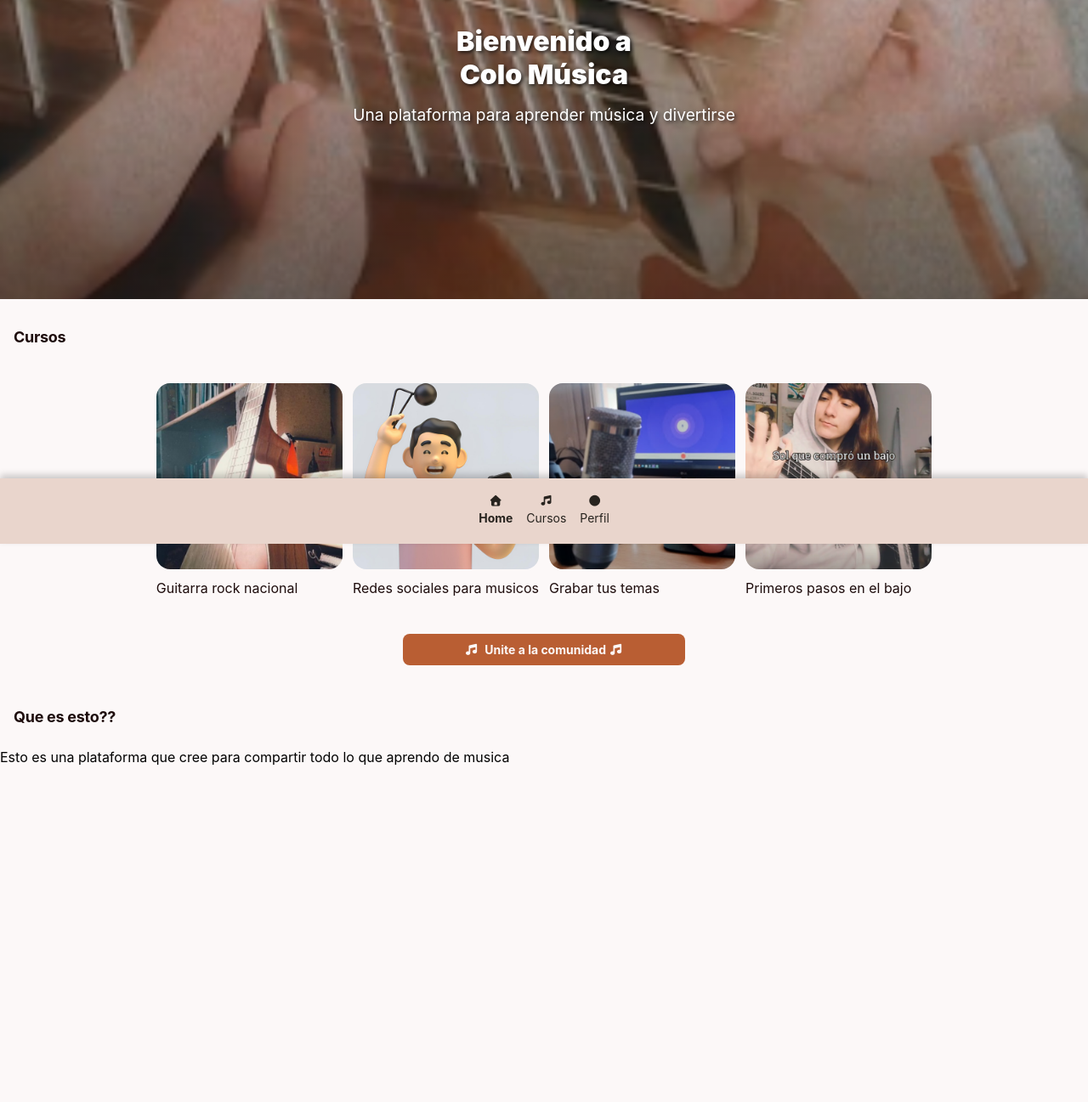
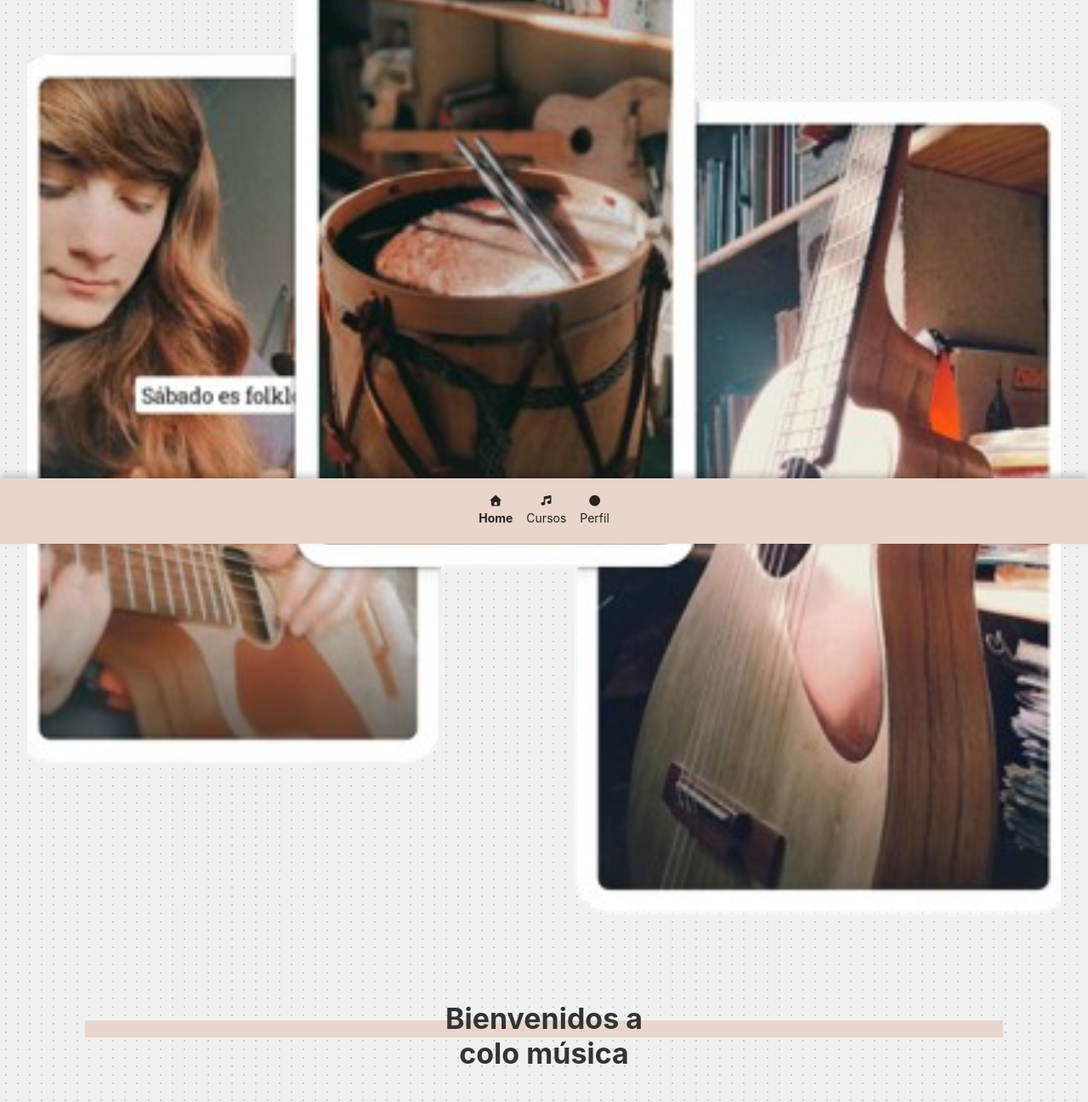
Before and after one commit to Colixx/coloVitaleMusica, a plain HTML site: page index.html in a window 1280 px wide. Shown: the part 160-1457 px from the top of the page at 85% size. Before the commit the page ends 1177 px from the top, so only its background shows below. Drawn offline with Linux system fonts and the light colour scheme.

Commit message:
cambie el inicio por las tres fotitos

```diff
--- a/index.html
+++ b/index.html
@@ -12,11 +12,18 @@
 </head>
 <body>
 
-  <div class="hero">
+<!--
+<div class="hero">
     <div class="text-container">
         <h1>Bienvenido a <br> Colo Música</h1>
         <h2>Una plataforma para aprender música y divertirse</h2>
     </div>
+</div>
+-->
+
+<div class="inicio">
+  <img src="img/fondo.png" alt="" class="imagen-centrada">
+  <h1>Bienvenidos a<br>colo música</h1>
 </div>
 
   <h3>Cursos</h3>
--- a/styles.css
+++ b/styles.css
@@ -1,6 +1,8 @@
 body {
     font-family:  Inter, "Noto Sans", sans-serif; /* Define la tipografía principal del sitio */
-    background-color: #fcf8f8; /* Color de fondo de la página */
+    background-color: #f0f0f0;
+    background-image: radial-gradient(circle, #ccc 1px, transparent 1px);
+    background-size: 14px 10px; /* Tamaño del patrón de puntos */
     margin: 0; /* Elimina el margen por defecto del body */
     padding: 0; /* Elimina el padding por defecto del body */
     display: flex; /* Usa flexbox para organizar el contenido */
@@ -10,7 +12,7 @@ body {
 }
 
 
-.hero {
+.hsero {
     display: flex; /* Usa flexbox para organizar el contenido */
     flex-direction: column; /* Los elementos se apilan verticalmente */
     justify-content: center; /* Centra el contenido verticalmente */
@@ -25,18 +27,63 @@ body {
     color: white; /* Color del texto blanco */
 }
 
-.hero h1 {
+.hsero h1 {
     font-size: 2.25rem; /* Tamaño de la fuente del título */
     font-weight: 900; /* Estilo de texto en negrita extrema */
     margin: 0; /* Elimina el margen */
     text-shadow: 2px 2px 4px rgba(0, 0, 0, 0.7); /* Sombra negra suave */
 }
 
-.hero h2 {
+.hsero h2 {
     font-size: 1rem; /* Tamaño de la fuente del subtítulo */
     font-weight: normal; /* Peso de la fuente normal */
     text-shadow: 2px 2px 4px rgba(0, 0, 0, 0.7); /* Sombra negra suave */
 }
+
+
+.inicio {
+    text-align: center; /* Alinea horizontalmente todo el contenido */
+}
+
+.imagen-centrada {
+    display: block;
+    margin-left: auto;
+    margin-right: auto;
+    width: 95%; /* Puedes ajustar el tamaño si es necesario */
+}
+
+.inicio h1{
+    position: relative; /* Para posicionar el pseudo-elemento */
+
+}
+
+.inicio h1::after{
+    content: '';
+    position: absolute;
+    left: 100px;
+    right: 100px;
+    top: 23px;
+    bottom: 2; /* Coloca el subrayado en la parte inferior */
+    height: 20px; /* Altura del subrayado */
+    background-color: #e9d5cc; /* Color de fondo del subrayado */
+    z-index: -1; /* Envía el subrayado detrás del texto */
+}
+
+
+
+
+/* Texto de bienvenida */
+h1 {
+    margin-top: 0px;
+    font-size: 34px;
+    text-align: center;
+    color: #333;
+}
+
+
+
+
+
 
 h3 {
     color: #1d0c0c; /* Color marrón oscuro */
```
Also changed, not shown: img/fondo.png (added).
